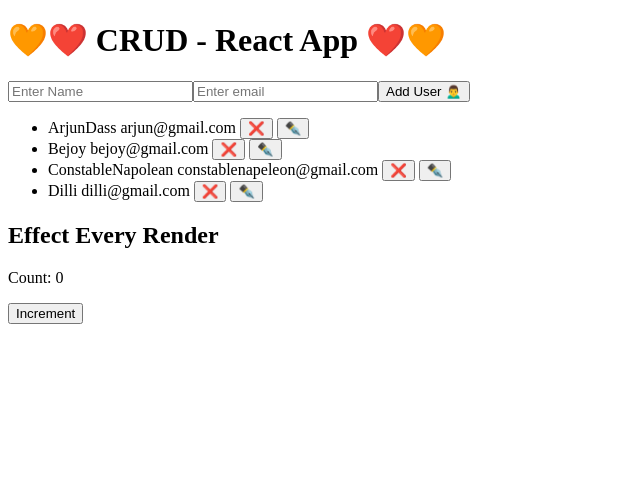
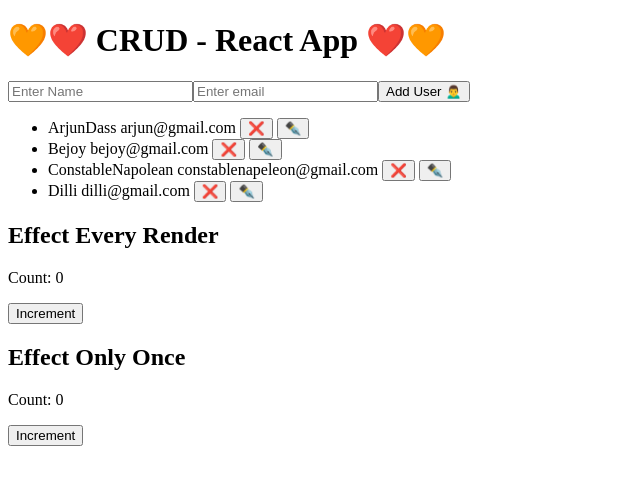
Before and after one commit to Hari-Learn/crud-app, a React (Vite) app: page / in a window 1280 px wide. Shown: the top 484 px of the page, without its empty margins (0-640 px from the left). Built offline with nearby package versions, Linux system fonts and the light colour scheme.

Commit message:
using effect with empty array

```diff
--- a/src/App.jsx
+++ b/src/App.jsx
@@ -6,6 +6,7 @@ import UserList from './comp/UserList'
 import UserForm from './comp/UserForm'
 import UserEffectDemo from './comp/UserEffectDemo'
 import UseEffectWithoutDependencyArray from './comp/UseEffectWithoutDependencyArray'
+import UseEffectEmptyArray from './comp/UseEffectEmptyArray'
 
 
 function App() {
@@ -63,6 +64,8 @@ function App() {
 
       <UseEffectWithoutDependencyArray/>
 
+
+      <UseEffectEmptyArray></UseEffectEmptyArray>
     </>
   )
 }
--- /dev/null
+++ b/src/comp/UseEffectEmptyArray.jsx
@@ -0,0 +1,21 @@
+import React from "react";
+import { useEffect } from "react";
+import { useState } from "react";
+
+const UseEffectEmptyArray = () => {
+   const [count, setCount] = useState(0);
+
+  useEffect(() => {
+    console.warn("Effect runs ONLY once (on mount)");
+  }, []);
+
+  return (
+    <div>
+      <h2>Effect Only Once</h2>
+      <p>Count: {count}</p>
+      <button onClick={() => setCount(count + 1)}>Increment</button>
+    </div>
+  );
+}
+
+export default UseEffectEmptyArray
```
